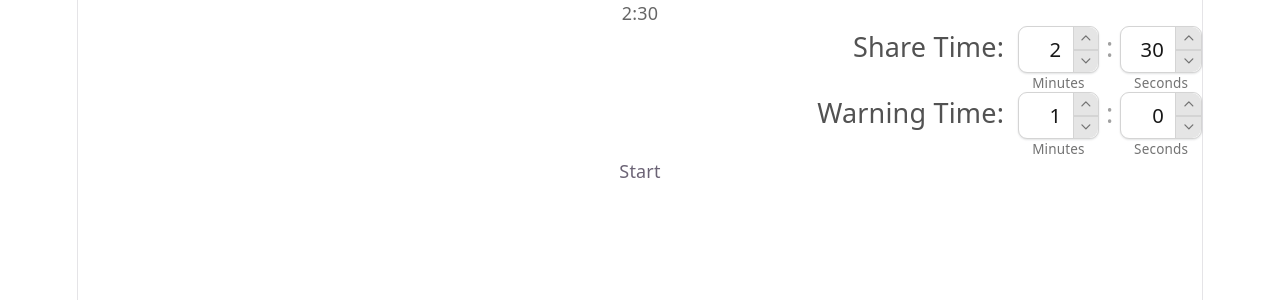
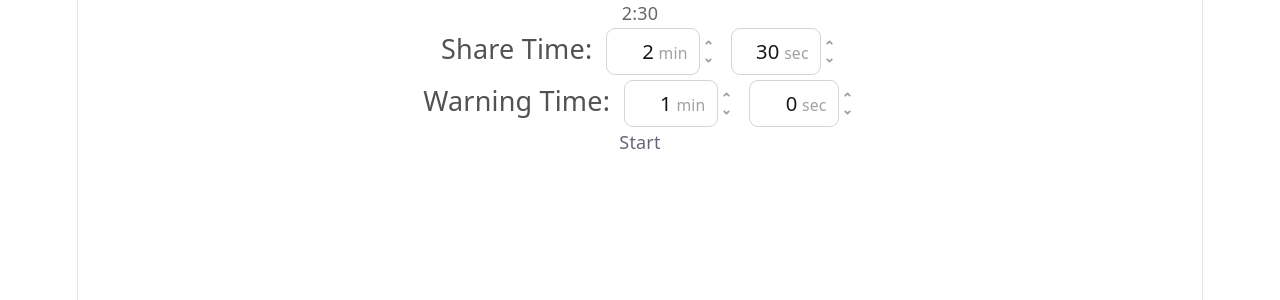
Before and after one commit to casewalker/timekeeper, a React (Vite) app: page / in a window 1280 px wide. Shown: the top 300 px of the page. Built offline with nearby package versions, Linux system fonts and the light colour scheme.

Commit message:
Small changes... but we will probably start messing in a different direction for style

```diff
--- a/src/components/NumberField.tsx
+++ b/src/components/NumberField.tsx
@@ -9,6 +9,7 @@ export interface NumberFieldProps {
   value: number;
   onCommit: (next: number) => void;
   onStep: (direction: StepDirection) => void;
+  unit: string;
   disabled?: boolean;
 }
 
@@ -19,6 +20,7 @@ export default function NumberField({
   value,
   onCommit,
   onStep,
+  unit,
   disabled = false,
 }: NumberFieldProps) {
   const [draft, setDraft] = useState<string | null>(null);
@@ -51,42 +53,32 @@ export default function NumberField({
     }
   };
 
-  // Fused unit shell
-  const unitBase = "inline-flex items-stretch rounded-lg border bg-white dark:bg-neutral-900";
-  const unitEnabled =
-    "border-neutral-300 dark:border-neutral-600 transition " +
-    "shadow-[0_1px_2px_rgba(20,22,30,0.12)] hover:shadow-[0_3px_8px_rgba(20,22,30,0.17)] " +
-    "dark:shadow-[0_1px_2px_rgba(0,0,0,0.5)] dark:hover:shadow-[0_3px_10px_rgba(0,0,0,0.6)] " +
+  // The input field itself — the one obviously-interactive box
+  const boxBase =
+    "inline-flex items-baseline rounded-lg border bg-white px-2.5 py-1.5 dark:bg-neutral-900";
+  const boxEnabled =
+    "border-neutral-300 dark:border-neutral-600 " +
     "focus-within:ring-2 focus-within:ring-neutral-900 dark:focus-within:ring-neutral-100";
-  const unitDisabled = "border-neutral-200 dark:border-neutral-800";
-
-  const unitClasses = `${unitBase} ${disabled ? unitDisabled : unitEnabled}`;
+  const boxDisabled = "border-neutral-200 dark:border-neutral-800";
+  const boxClasses = `${boxBase} ${disabled ? boxDisabled : boxEnabled}`;
 
   const inputClasses =
-    "w-12 py-1.5 pr-2.5 pl-1 text-right text-lg " +
-    "tabular-nums outline-none disabled:cursor-not-allowed " +
+    "peer w-8 text-right text-lg tabular-nums outline-none disabled:cursor-not-allowed " +
+    (disabled ? "text-neutral-400 dark:text-neutral-600" : "text-neutral-900 dark:text-neutral-100");
+
+  // Chevrons float chromeless beside the field, dimmed until hovered
+  const chevronButton =
+    "flex items-center justify-center px-1 py-1 transition " +
     (disabled
-      ? "text-neutral-400 dark:text-neutral-600"
-      : "text-neutral-900 dark:text-neutral-100");
-
-  // Chevron buttons
-  const dividerBorder = "border-neutral-300 dark:border-neutral-600";
-  const stepButtonBase = "flex flex-1 items-center justify-center px-1 transition";
-  const stepButtonEnabled =
-    "bg-neutral-200 dark:bg-neutral-700 text-neutral-500 dark:text-neutral-200 " +
-    "hover:bg-neutral-300 dark:hover:bg-neutral-600 " +
-    "hover:text-neutral-800 dark:hover:text-neutral-100 " +
-    "active:bg-[#c4c4c4] active:shadow-[inset_0_1px_2px_rgba(20,22,30,0.18)] " +
-    "dark:active:bg-neutral-500 dark:active:shadow-[inset_0_1px_2px_rgba(0,0,0,0.4)]";
-  const stepButtonDisabled = "text-neutral-300 dark:text-neutral-700 border-transparent";
-
-  const buttonClasses = `${stepButtonBase} ${
-    disabled ? stepButtonDisabled : `${stepButtonEnabled} ${dividerBorder}`
-  }`;
+      ? "cursor-not-allowed text-neutral-200 dark:text-neutral-700"
+      : "cursor-pointer rounded text-neutral-400 hover:bg-neutral-100 hover:text-neutral-800 dark:text-neutral-500 dark:hover:bg-neutral-800 dark:hover:text-neutral-100");
 
   return (
-    <div className="flex flex-col items-center gap-px">
-      <div className={unitClasses}>
+    <div className="inline-flex items-center my-0.5">
+      <label htmlFor={inputId} className="sr-only">
+        {label}
+      </label>
+      <div className={boxClasses}>
         <input
           id={inputId}
           type="text"
@@ -98,33 +90,33 @@ export default function NumberField({
           onBlur={commitDraft}
           className={inputClasses}
         />
-        <div className={`flex flex-col ${disabled ? "" : `border-l ${dividerBorder}`}`}>
+        <span
+          aria-hidden="true"
+          className="ml-1 text-sm text-neutral-400 peer-focus:invisible dark:text-neutral-500"
+        >
+          {unit}
+        </span>
+      </div>
+      <div className="flex flex-col">
         <button
           type="button"
           aria-label={`Increment ${label}`}
           disabled={disabled}
           onClick={() => onStep("up")}
-            className={`${buttonClasses} rounded-tr-lg border-b`}
+          className={chevronButton}
         >
-            <ChevronUp className="h-3.5 w-3.5" />
+          <ChevronUp className="h-2 w-2 stroke-[5px]" />
         </button>
         <button
           type="button"
           aria-label={`Decrement ${label}`}
           disabled={disabled}
           onClick={() => onStep("down")}
-            className={`${buttonClasses} rounded-br-lg border-t`}
+          className={chevronButton}
         >
-            <ChevronDown className="h-3.5 w-3.5" />
+          <ChevronDown className="h-2 w-2 stroke-[5px]" />
         </button>
       </div>
     </div>
-      <label
-        htmlFor={inputId}
-        className="text-xs font-medium text-neutral-500 dark:text-neutral-400"
-      >
-        {label}
-      </label>
-    </div>
   );
 }
--- a/src/components/TimerController.tsx
+++ b/src/components/TimerController.tsx
@@ -66,7 +66,7 @@ export default function TimerController({
     >
       {/* The real legend names the group, but the visible title is a plain span to be styled */}
       <legend className="sr-only">{label}</legend>
-      <div className="flex items-baseline justify-end gap-3">
+      <div className="flex items-baseline justify-center gap-3">
         <span
           aria-hidden="true"
           className={`text-2xl font-medium ${
@@ -78,19 +78,18 @@ export default function TimerController({
           {label}:
         </span>
         <div className="flex flex-col items-start gap-1">
-          <div className="flex items-baseline gap-1.5">
+          <div className="flex items-baseline gap-3">
             <NumberField
               label="Minutes"
+              unit="min"
               value={minutes}
               onCommit={commitMinutes}
               onStep={stepMinutes}
               disabled={disabled}
             />
-            <span aria-hidden="true" className="text-2xl text-neutral-400 dark:text-neutral-500">
-              :
-            </span>
             <NumberField
               label="Seconds"
+              unit="sec"
               value={seconds}
               onCommit={commitSeconds}
               onStep={stepSeconds}
```
Lines whose indentation alone changed are shown as unchanged.
